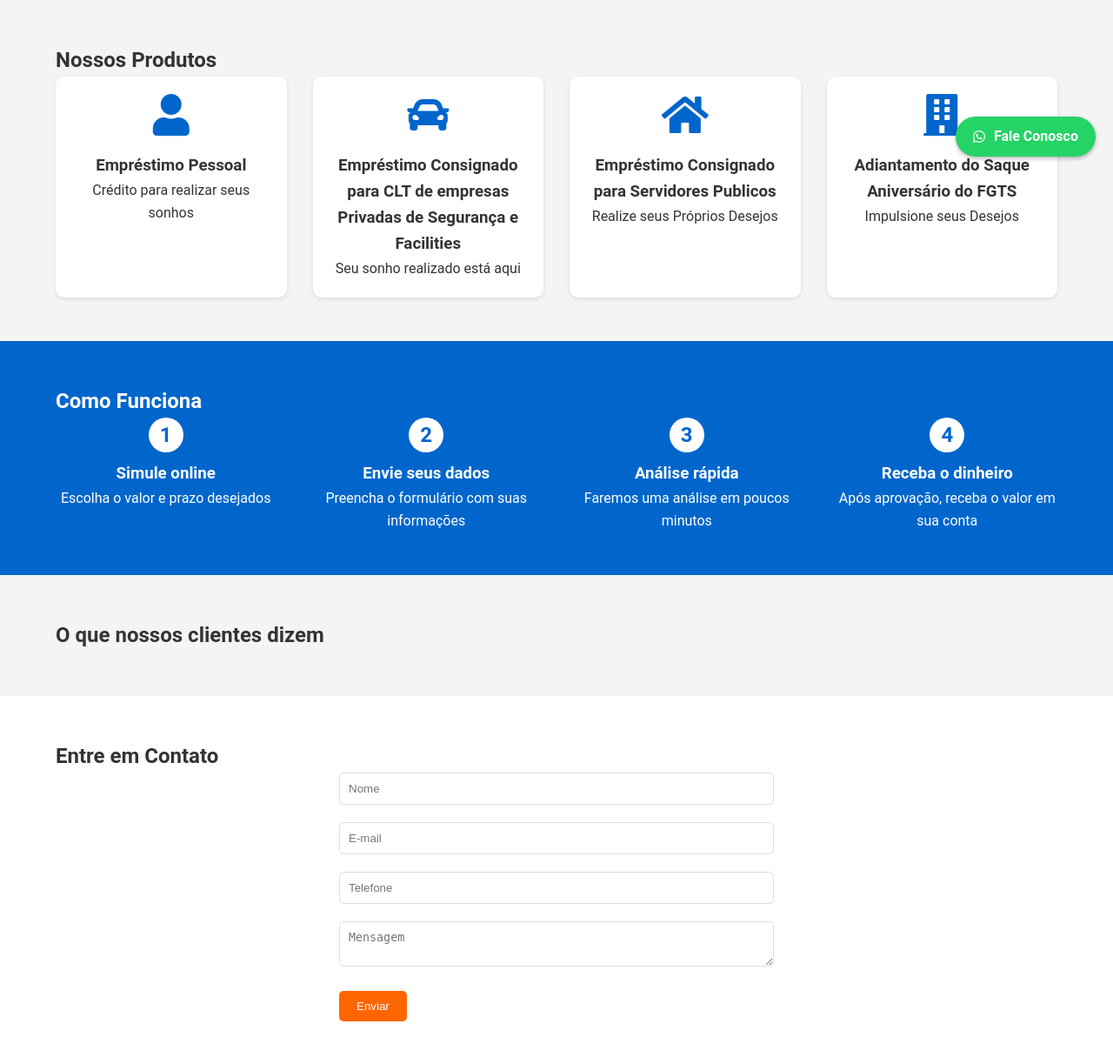
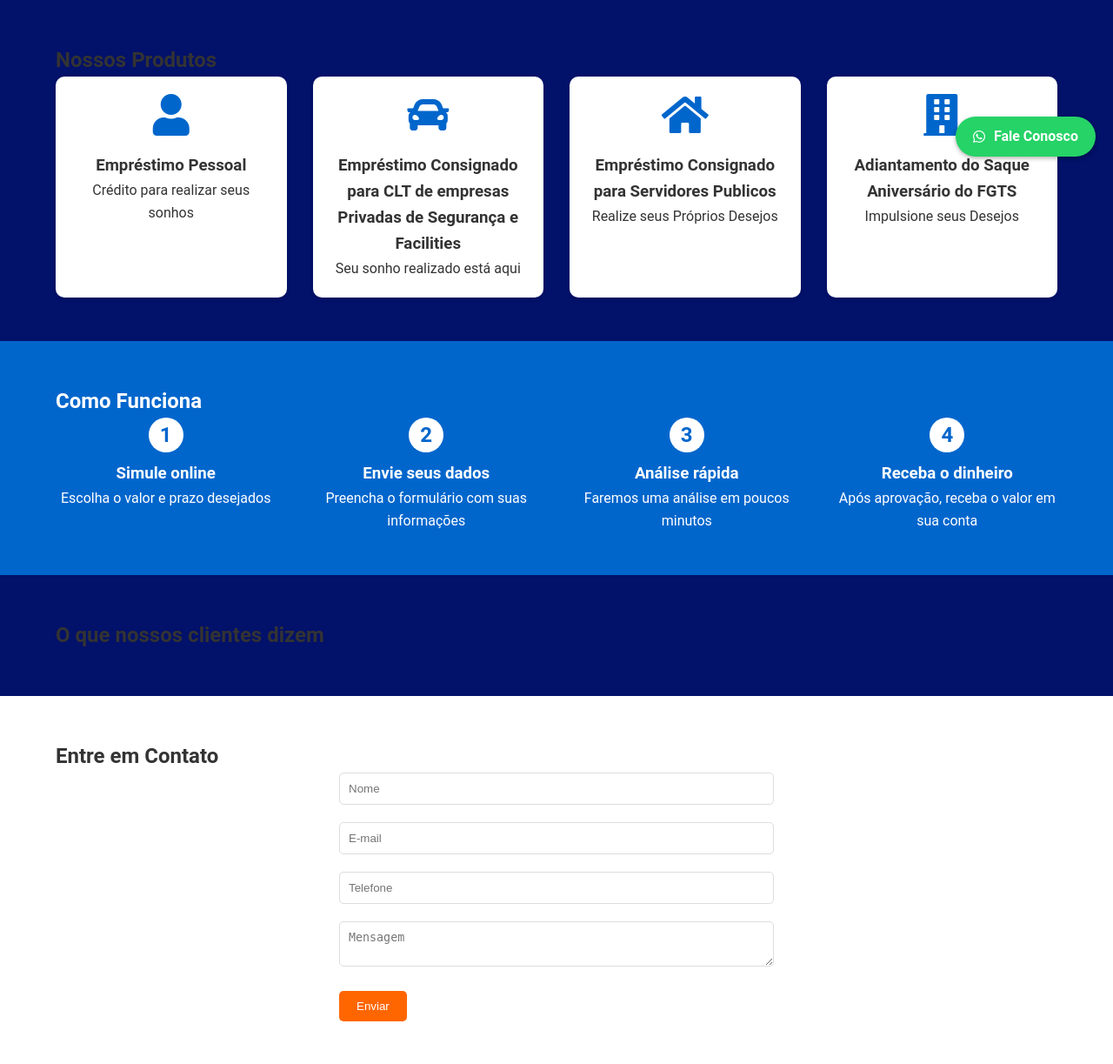
Before and after one commit to Pazzi14/SITEVALOR2-broken-, a PHP site: page / in a window 1280 px wide. Shown: the part 600-1823 px from the top of the page at 87% size. Run offline with PHP 8.4, Linux system fonts and the light colour scheme.

Commit message:
Update style.css

```diff
--- a/style.css
+++ b/style.css
@@ -2,7 +2,7 @@
     --primary-color: #0066cc;
     --secondary-color: #ff6600;
     --text-color: #333;
-    --background-color: #f4f4f4;
+    --background-color: #021169;
 }
 
 * {
```
